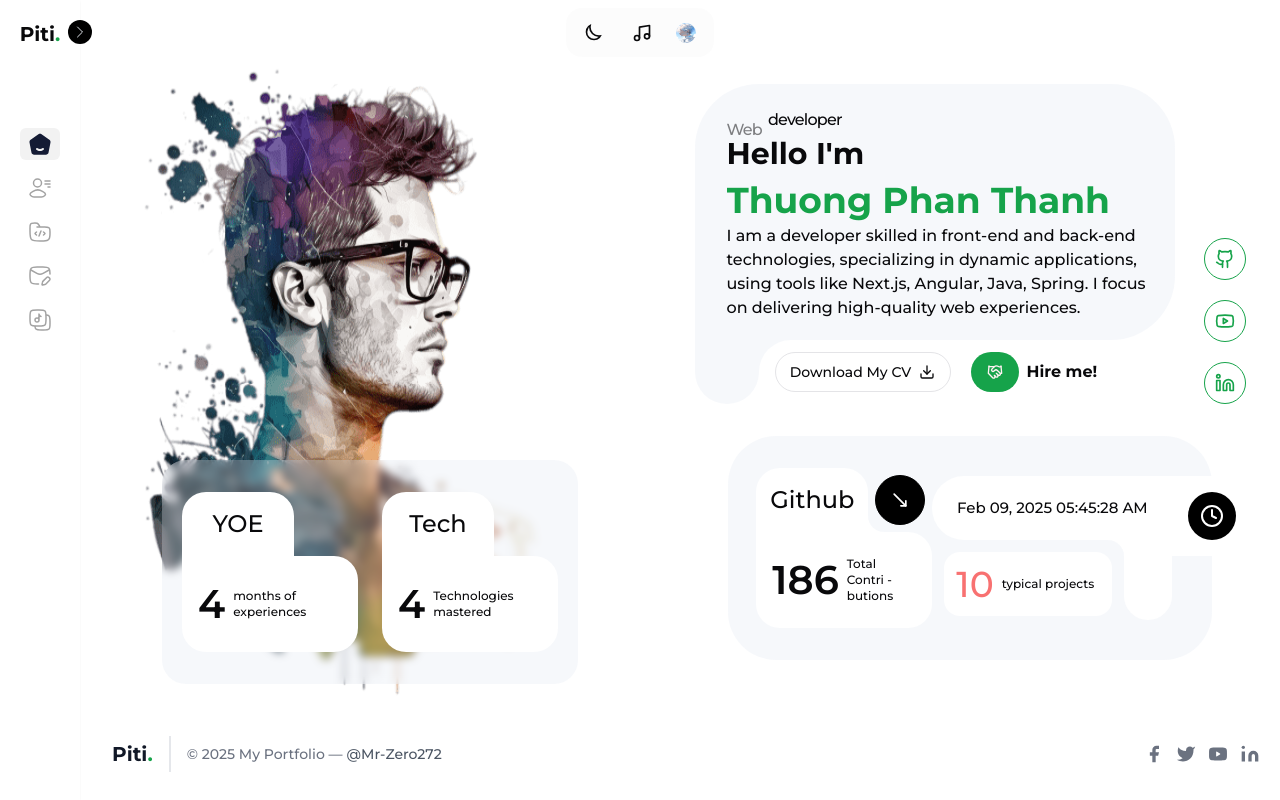
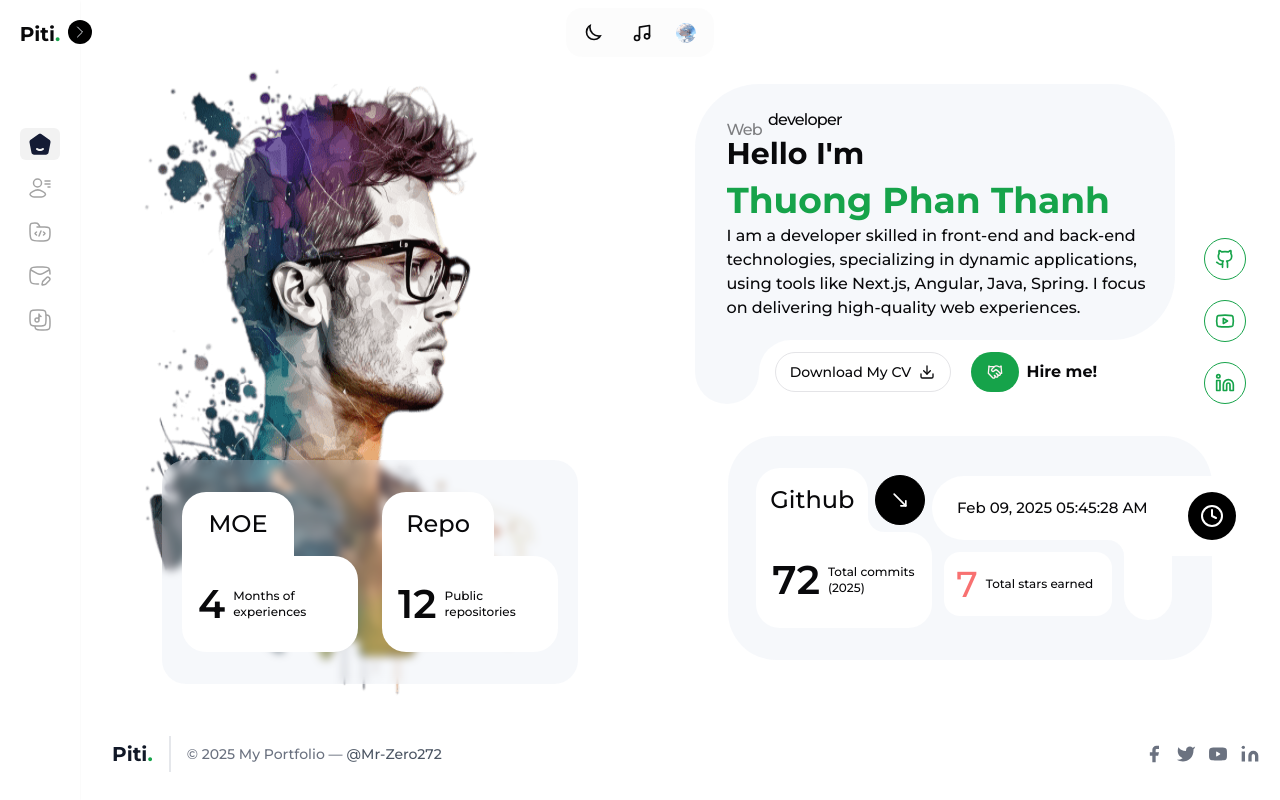
Before and after one commit to Mr-Zero272/my-portfolio, a Next.js app: page / in a window 1280 px wide. Built offline with nearby package versions, Linux system fonts and the light colour scheme.

Commit message:
fix ui dark mode, update some information

```diff
--- a/app/(root)/about-me/resume.tsx
+++ b/app/(root)/about-me/resume.tsx
@@ -3,6 +3,7 @@ import {
     Angular,
     Apachekafka,
     Cobol,
+    Express,
     Java,
     Javascript,
     Microsoftsqlserver,
@@ -152,7 +153,7 @@ function Resume() {
                                     </div>
                                 </li>
                                 <li className="group flex cursor-pointer gap-10 rounded-xl border border-transparent p-4 shadow-md hover:border-slate-100 hover:shadow-lg">
-                                    <p className="transition-all duration-300 ease-in-out group-hover:text-gray-900">
+                                    <p className="transition-all duration-300 ease-in-out group-hover:text-gray-900 dark:group-hover:text-white">
                                         <Nextjs className="size-10" />
                                     </p>
                                     <div>
@@ -180,7 +181,16 @@ function Resume() {
                                 </li>
                                 <li className="group flex cursor-pointer gap-10 rounded-xl border border-transparent p-4 shadow-md hover:border-slate-100 hover:shadow-lg">
                                     <p className="transition-all duration-300 ease-in-out group-hover:text-gray-900">
-                                        <Apachekafka className="size-10" />
+                                        <Express className="size-10 dark:text-white" />
+                                    </p>
+                                    <div>
+                                        <h3 className="text-xl font-bold">Express</h3>
+                                        <p className="">Intermediate.</p>
+                                    </div>
+                                </li>
+                                <li className="group flex cursor-pointer gap-10 rounded-xl border border-transparent p-4 shadow-md hover:border-slate-100 hover:shadow-lg">
+                                    <p className="transition-all duration-300 ease-in-out group-hover:text-gray-900">
+                                        <Apachekafka className="size-10 dark:text-white" />
                                     </p>
                                     <div>
                                         <h3 className="text-xl font-bold">Apache Kafka</h3>
--- a/app/(root)/page.tsx
+++ b/app/(root)/page.tsx
@@ -21,8 +21,8 @@ export default function Home() {
                     alt="profile image no bg"
                 />
                 <div className="z-[1] mb-5 hidden flex-col items-center justify-between gap-5 rounded-3xl p-5 sm:flex xl:absolute xl:bottom-0 xl:h-56 xl:w-[26rem] xl:flex-row xl:gap-0 xl:bg-slate-200/30 xl:backdrop-blur-sm xl:dark:bg-card/50">
-                    <InfoCard title="YOE" content="6" sub="months of experiences" arrow={false} />
-                    <InfoCard title="Tech" content="5" sub="Technologies mastered" arrow={false} />
+                    <InfoCard title="MOE" content="6" sub="Months of experiences" arrow={false} />
+                    <InfoCard title="Repo" content="17" sub="Public repositories" arrow={false} />
                 </div>
             </div>
             <div className="flex-1 p-5">
@@ -119,8 +119,8 @@ export default function Home() {
                 </div>
                 <div className="flex items-center justify-center gap-5 min-[1440px]:justify-between">
                     <div className="flex h-56 flex-1 items-center justify-around rounded-[3rem] bg-slate-200/30 px-4 py-5 dark:bg-card sm:w-10/12 sm:flex-shrink-0 sm:flex-grow-0 sm:px-7 min-[1440px]:flex-1">
-                        <InfoCard title="Github" content="265" sub="Total Contri -butions" />
-                        <InfoCard className="sm:hidden" title="Tech" content="5" sub="Technologies mastered" />
+                        <InfoCard title="Github" content="103" sub="Total commits (2025)" />
+                        <InfoCard className="sm:hidden" title="Repo" content="17" sub="Public repositories" />
                         <div className="hidden sm:flex">
                             <div className="flex w-60 flex-col">
                                 <div className="flex h-16 w-full items-center justify-center rounded-l-full bg-background p-4">
@@ -130,8 +130,8 @@ export default function Home() {
                                     <div className="h-20 w-48 bg-background"></div>
                                     <div className="absolute left-0 top-0 z-[1] h-20 w-48 rounded-tr-2xl bg-slate-200/30 dark:bg-card">
                                         <div className="m-3 flex items-center gap-x-2 rounded-2xl bg-background p-3">
-                                            <span className="text-4xl text-red-400">10</span>
-                                            <p className="text-xs">typical projects</p>
+                                            <span className="text-4xl text-red-400">7</span>
+                                            <p className="text-xs">Total stars earned</p>
                                         </div>
                                     </div>
                                     <div className="h-20 w-12 rounded-b-full bg-background"></div>
--- /dev/null
+++ b/components/icons/express.tsx
@@ -0,0 +1,20 @@
+import { SVGProps } from 'react';
+
+export function Express(props: SVGProps<SVGSVGElement>) {
+    return (
+        <svg xmlns="http://www.w3.org/2000/svg" viewBox="0 0 24 24" width="1em" height="1em" {...props}>
+            <path
+                fill="currentColor"
+                d="M20.493 6.725c.256-.334.652-.53 1.073-.53h.34l-4.392 5.743L22 17.803h-.34a1.35 1.35 0 0 1-1.073-.53l-3.576-4.676l-3.577 4.676a1.35 1.35 0 0 1-1.072.53h-.34l4.485-5.865l-4.391-5.743h.34c.42 0 .817.196 1.072.53l3.482 4.554z"
+            ></path>
+            <path
+                fill="currentColor"
+                fillRule="evenodd"
+                d="M5.563 17.146c1.924.702 3.936-.094 4.959-1.647c.2-.305.53-.498.896-.498h.255c-.94 2.437-3.72 3.856-6.363 2.905C3.287 17.178 2 15.179 2 13.029V10.8a5.01 5.01 0 0 1 5.486-4.981c2.593.243 4.521 2.523 4.521 5.127V12.6H2.801v.444c0 1.802 1.069 3.485 2.762 4.102m1.44-10.55a4.21 4.21 0 0 0-4.202 4.202V11.8h8.406v-1a4.21 4.21 0 0 0-4.203-4.204"
+                clipRule="evenodd"
+            ></path>
+        </svg>
+    );
+}
+
+export default Express;
--- a/components/icons/index.tsx
+++ b/components/icons/index.tsx
@@ -33,3 +33,4 @@ export { default as Play } from './play';
 export { default as Pause } from './pause';
 export { default as Forward10Sharp } from './forward-10-sharp';
 export { default as Replay10 } from './replay-10';
+export { default as Express } from './express';
--- a/components/ui/custom-checkbox.tsx
+++ b/components/ui/custom-checkbox.tsx
@@ -26,7 +26,7 @@ const CustomCheckbox = ({ label, value, active = false, onCheck = () => {} }: Pr
             className={cn(
                 'flex w-fit cursor-pointer items-center justify-between rounded-md border border-transparent px-5 py-3 shadow-md hover:border-slate-100 md:w-full',
                 {
-                    'bg-black text-white shadow-none': active,
+                    'bg-black text-white shadow-none dark:bg-white dark:text-black': active,
                 },
             )}
             onClick={() => onCheck(value)}
```
Also changed, not shown: components/icons/kafka.tsx (+5 -5 lines).
